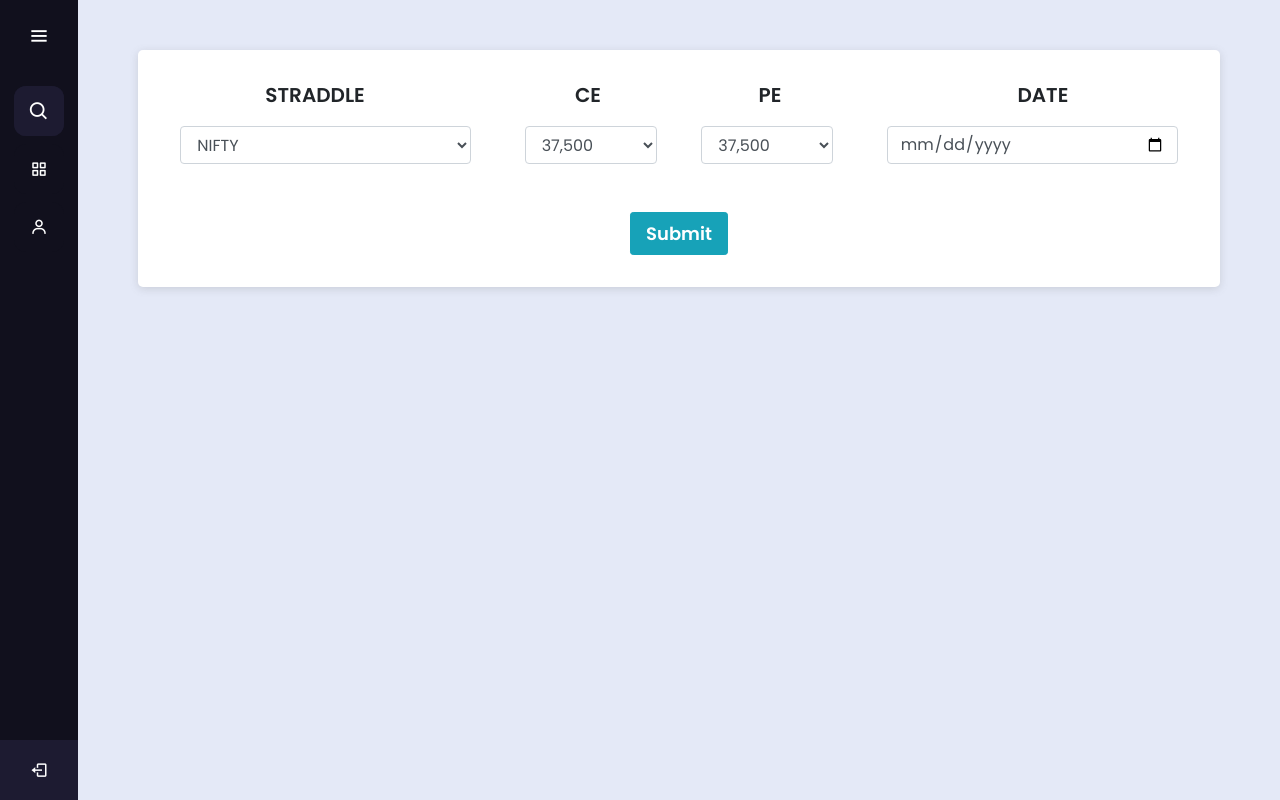
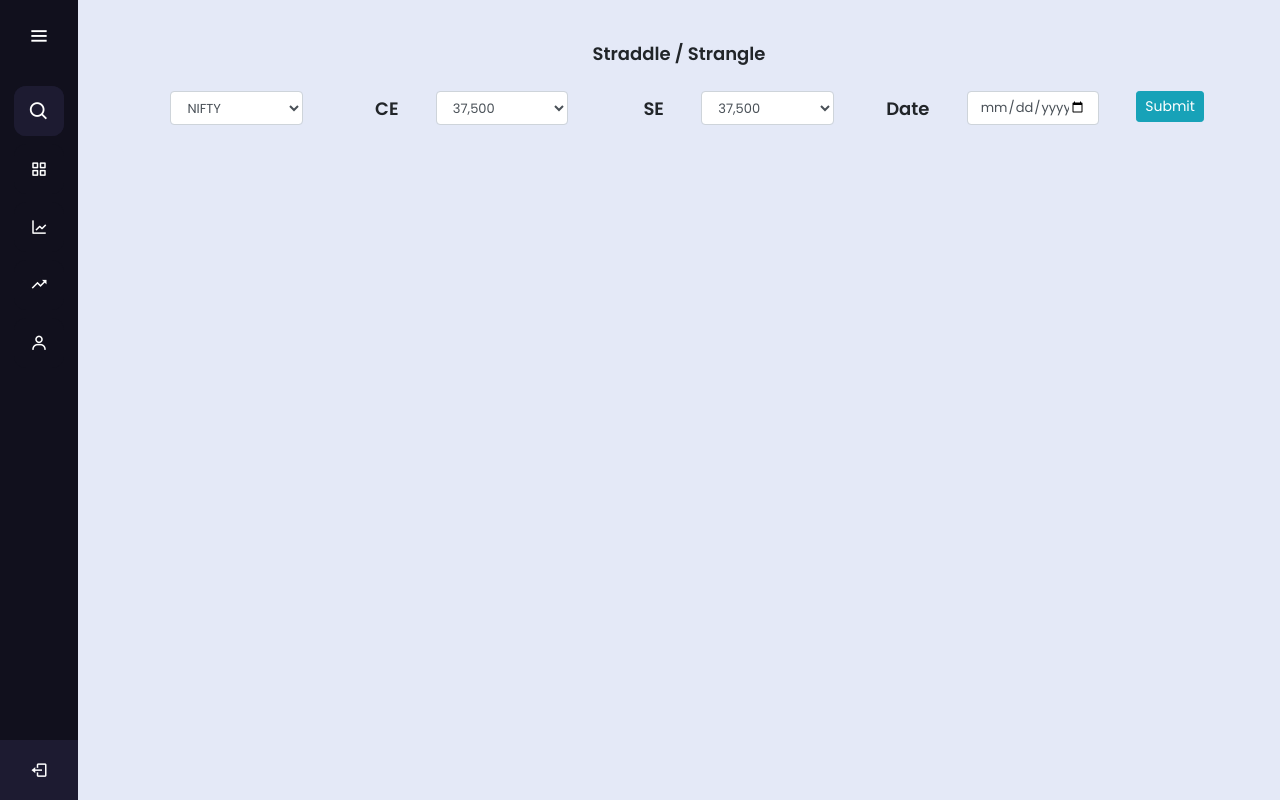
Before and after one commit to AnkitRajCode/EazyOptions, a React (Create React App) app: page /straddle in a window 1280 px wide. Built offline with nearby package versions, Linux system fonts and the light colour scheme; no server answers; sample sign-in values are in the browser's storage.

Commit message:
style added to straddle and sidebar updated

```diff
--- a/src/Components/Sidebar.js
+++ b/src/Components/Sidebar.js
@@ -26,12 +26,19 @@ class Sidebar extends Component {
 
   componentDidMount() {
     let sidebar = document.querySelector(".sidebar");
+    let thisoption = document.querySelector(".thisoption");
     let closeBtn = document.getElementById("btn");
+    let optionBtn = document.getElementById("options");
     let searchBtn = document.querySelector(".bx-search");
 
 
     closeBtn.addEventListener("click", () => {
       sidebar.classList.toggle("open");
+      menuBtnChange();//calling the function(optional)
+    });
+
+    optionBtn.addEventListener("click", () => {
+      thisoption.classList.toggle("hide");
       menuBtnChange();//calling the function(optional)
     });
 
@@ -64,13 +71,29 @@ class Sidebar extends Component {
             <input type="text" placeholder="Search..." />
             <span className="tooltip">Search</span>
           </li>
-          <li>
-            <Link to="/straddle">
+          <li  id="options">
+            <Link to="#">
               <i className='bx bx-grid-alt'></i>
-              <span className="links_name">Straddle</span>
+              <span className="links_name">Options</span>
             </Link>
-            <span className="tooltip">Straddle</span>
+            <span className="tooltip">Options</span>
           </li>
+          <div className="thisoption">
+            <li>
+              <Link to="/straddle">
+                <i className='bx bx-line-chart'></i>
+                <span className="links_name">Straddle</span>
+              </Link>
+              <span className="tooltip">Straddle</span>
+            </li>
+            <li>
+              <Link to="/straddle">
+                <i className='bx bx-trending-up'></i>
+                <span className="links_name">Strangle</span>
+              </Link>
+              <span className="tooltip">Strangle</span>
+            </li>
+          </div>
           <li>
             <Link to="/dashboard">
               <i className='bx bx-user' ></i>
--- a/src/Components/Straddle.js
+++ b/src/Components/Straddle.js
@@ -147,10 +147,12 @@ export default function Straddle() {
             </div>
           </div>
 
-          <form action="" className="form-group p-3 col-md-12" onSubmit={(e) => { handleSubmit(e); }} >
+          <form action="" className="form-group col-md-12 " onSubmit={(e) => { handleSubmit(e); }} >
             <div className="row">
-              <div className="col-md-4">
-                <div className="text-center mb-3 hide-lg">STRADDLE</div>
+              <div className=" text-center mb-4 col-md-12">
+                Straddle / Strangle
+              </div>
+              <div className="col-md-2">
                 <select
                 onChange={(e) => { setInstrument(e.target.value) }}
                 className="form-control straddleSelect"
@@ -160,8 +162,10 @@ export default function Straddle() {
                 </select>
               </div>
 
+              <div className="col-md-1">
+                <div className="mt-1 text-right">CE</div>
+              </div>
               <div className="col-md-2">
-                <div className="hide-lg mt-2 mb-1">CE</div>
                 <select
                 onChange={(e) => { setStrike(e.target.value) }}
                 className="form-control straddleSelect"
@@ -178,8 +182,10 @@ export default function Straddle() {
                 </select>
               </div>
 
+              <div className="col-md-1">
+                <div className="mt-1 text-right">SE</div>
+              </div>
               <div className="col-md-2">
-                <div className="hide-lg  mt-2 mb-1">SE</div>
                 <select
                 onChange={(e) => { setStrike(e.target.value) }}
                 className="form-control straddleSelect"
@@ -196,8 +202,10 @@ export default function Straddle() {
                 </select>
               </div>
 
-              <div className="col-md-4">
-                <div className="hide-lg  mt-2 mb-1">Date</div>
+              <div className="col-md-1">
+                <div className="mt-1 text-right">Date</div>
+              </div>
+              <div className="col-md-2">
                 <input
                 type="date"
                 name="date"
@@ -206,22 +214,23 @@ export default function Straddle() {
                 className="form-control straddleSelect"
                 />
               </div>
+
+              <div className="col-md-1">
+                <input type="submit" className="btn btn-sm btn-info" />
+              </div>
             </div>
 
-            <div className="row">
-              <input type="submit" className="btn btn-sm btn-info mx-auto mt-5 straddleButton" />
-            </div>
           </form>
 
         </div>
-        <br/><br/><br/><br/><br/><br/><br/><br/><br/><br/><br/><br/><br/><br/><br/>
+        <br/><br/><br/><br/><br/><br/><br/><br/>
         <div className="col-md-12">
           <Chart
             style={{ "display": shouldDisplay }}
             options={chartOptions}
             series={chartSeries}
             type="line"
-            width="98%"
+            width="95%"
             height="350px"
           />
         </div>
--- a/src/Css/Sidebar.css
+++ b/src/Css/Sidebar.css
@@ -243,6 +243,11 @@
   font-weight: 500;
   margin: 18px
 }
+
+.hide{
+  display: none;
+}
+
 @media (max-width: 420px) {
   .sidebar li .tooltip{
     display: none;
--- a/src/Css/Straddle.css
+++ b/src/Css/Straddle.css
@@ -1,28 +1,27 @@
 .straddleCard{
     float: left;
     width: 90%;
-    margin: 50px 5% 80px 5%;
-    background-color: white;
-    padding: 30px 10px 0px 10px ;
-    border-radius: 5px;
-    box-shadow: rgba(99, 99, 99, 0.2) 0px 2px 8px 0px;
-    font-size: 20px;
+    margin-left: 5%;
+    /* background-color: white; */
+    padding: 40px 10px 0px 10px ;
+    /* border-radius: 5px; */
+    /* box-shadow: rgba(99, 99, 99, 0.2) 0px 2px 8px 0px; */
+    font-size: 18px;
     font-weight: 600;
 }
 .straddleSelect{
     width: 90% !important;
     margin-left: 5%;
+    font-size: small;
 }
-.straddleButton{
-    font-size: 18px;
-    font-weight: 600;
-    padding: 7px 15px;
+.blckof{
+    display: inline-block;
 }
 .hide-lg{
-    display: none;
+    display: block;
 }
 .hide-sm{
-    display: block;
+    display: none;
 }
 
 
```
